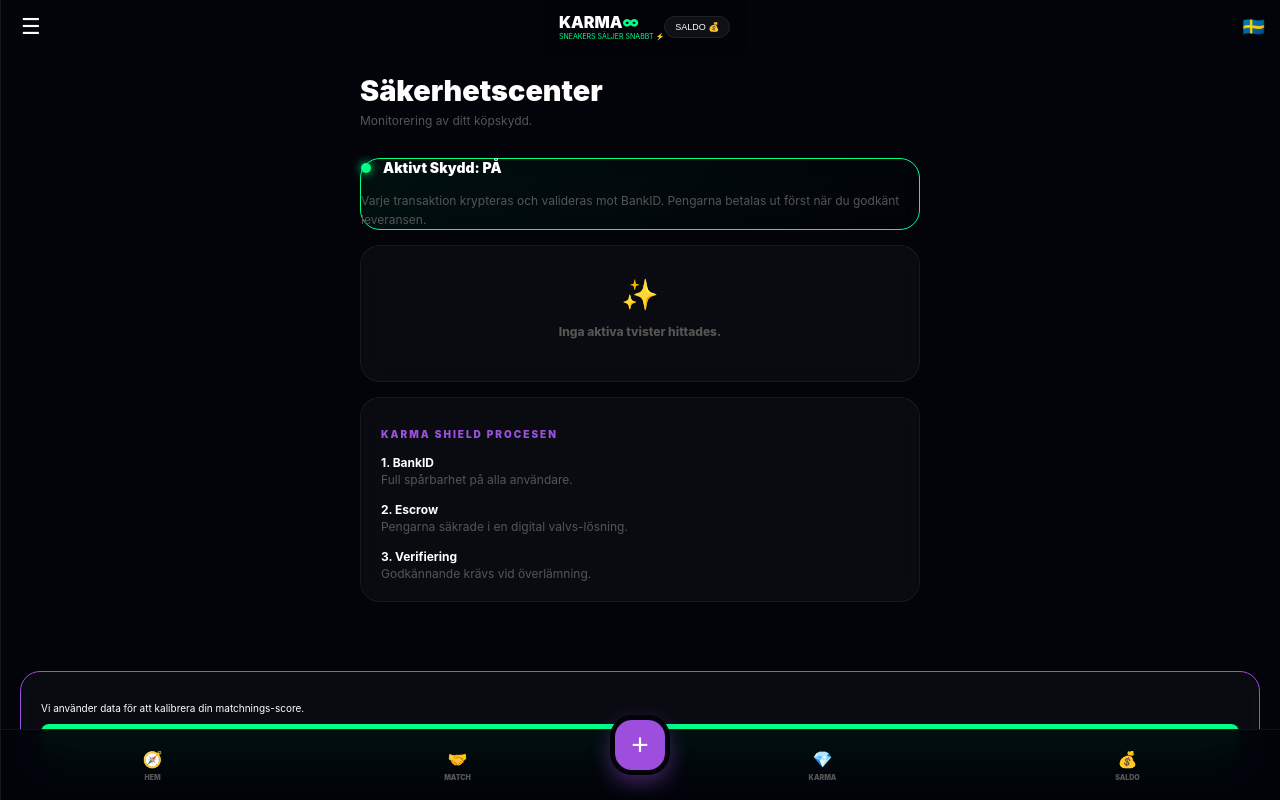
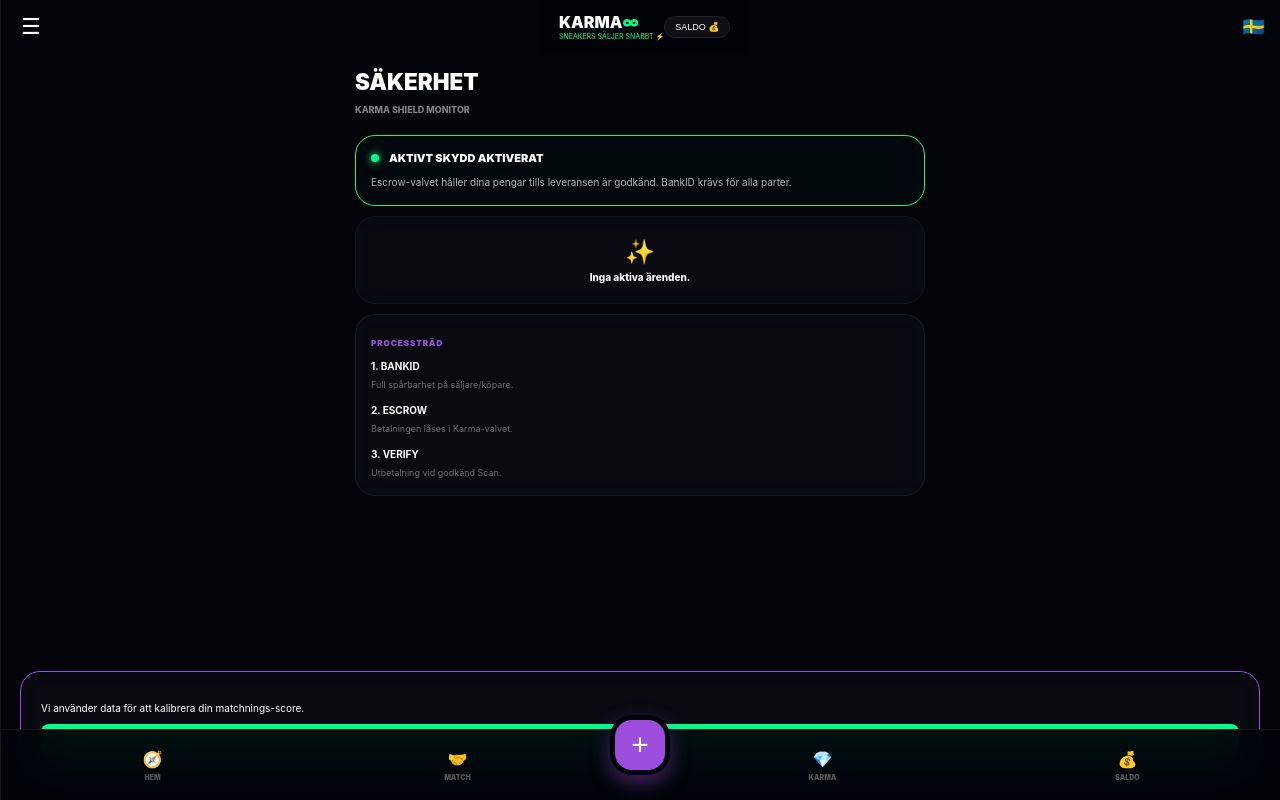
Before and after one commit to gascheckking/marketbeg-appGem, a Next.js app: page /dispute in a window 1280 px wide. Built offline with nearby package versions, Linux system fonts and the light colour scheme.

Commit message:
Update page.tsx

```diff
--- a/app/dispute/page.tsx
+++ b/app/dispute/page.tsx
@@ -4,39 +4,39 @@ import React from 'react';
 
 export default function SecurityCenter() {
   return (
-    <div className="page-wrapper" style={{ padding: '20px' }}>
-      <header style={{ marginBottom: '30px' }}>
-        <h1 style={{ fontSize: '1.8rem', fontWeight: 900, margin: 0 }}>Säkerhetscenter</h1>
-        <p className="muted" style={{ fontSize: '12px', marginTop: '5px' }}>Monitorering av ditt köpskydd.</p>
+    <div className="page-wrapper" style={{ padding: '15px' }}>
+      <header style={{ marginBottom: '20px' }}>
+        <h1 style={{ fontSize: '1.4rem', fontWeight: 900, margin: 0 }}>SÄKERHET</h1>
+        <p style={{ fontSize: '9px', opacity: 0.5, fontWeight: 800 }}>KARMA SHIELD MONITOR</p>
       </header>
 
-      <div style={{ display: 'flex', flexDirection: 'column', gap: '15px' }}>
-        <div className="glass-card" style={{ border: '1px solid var(--neon-mint)', background: 'linear-gradient(135deg, rgba(0,255,136,0.05), transparent)' }}>
-          <div style={{ display: 'flex', alignItems: 'center', gap: '12px', marginBottom: '15px' }}>
-            <div style={{ width: '10px', height: '10px', background: 'var(--neon-mint)', borderRadius: '50%', boxShadow: '0 0 10px var(--neon-mint)' }}></div>
-            <h2 style={{ fontSize: '14px', margin: 0, fontWeight: 900 }}>Aktivt Skydd: PÅ</h2>
+      <div style={{ display: 'flex', flexDirection: 'column', gap: '10px' }}>
+        <div className="glass-card" style={{ padding: '15px', border: '1px solid var(--neon-mint)', background: 'rgba(0,255,136,0.02)' }}>
+          <div style={{ display: 'flex', alignItems: 'center', gap: '10px', marginBottom: '10px' }}>
+            <div style={{ width: '8px', height: '8px', background: 'var(--neon-mint)', borderRadius: '50%', boxShadow: '0 0 8px var(--neon-mint)' }}></div>
+            <h2 style={{ fontSize: '11px', margin: 0, fontWeight: 900 }}>AKTIVT SKYDD AKTIVERAT</h2>
           </div>
-          <p className="muted" style={{ fontSize: '12px', lineHeight: '1.6', margin: 0 }}>
-            Varje transaktion krypteras och valideras mot BankID. Pengarna betalas ut först när du godkänt leveransen.
+          <p style={{ fontSize: '10px', lineHeight: '1.5', margin: 0, opacity: 0.7 }}>
+            Escrow-valvet håller dina pengar tills leveransen är godkänd. BankID krävs för alla parter.
           </p>
         </div>
 
-        <div className="glass-card" style={{ padding: '30px 20px', textAlign: 'center' }}>
-          <div style={{ fontSize: '30px', marginBottom: '10px' }}>✨</div>
-          <p className="muted" style={{ fontSize: '12px', fontWeight: 800 }}>Inga aktiva tvister hittades.</p>
+        <div className="glass-card" style={{ padding: '20px', textAlign: 'center', border: '1px solid rgba(255,255,255,0.03)' }}>
+          <div style={{ fontSize: '24px', marginBottom: '5px' }}>✨</div>
+          <p style={{ fontSize: '10px', fontWeight: 800, margin: 0 }}>Inga aktiva ärenden.</p>
         </div>
 
-        <div className="glass-card" style={{ padding: '20px' }}>
-          <h3 style={{ fontSize: '10px', fontWeight: 900, letterSpacing: '2px', color: 'var(--neon-purple)', marginBottom: '15px' }}>KARMA SHIELD PROCESEN</h3>
-          <div style={{ display: 'grid', gridTemplateColumns: '1fr', gap: '15px' }}>
+        <div className="glass-card" style={{ padding: '15px' }}>
+          <h3 style={{ fontSize: '8px', fontWeight: 900, letterSpacing: '1px', color: 'var(--neon-purple)', marginBottom: '12px' }}>PROCESSTRÄD</h3>
+          <div style={{ display: 'flex', flexDirection: 'column', gap: '12px' }}>
             {[
-              { t: '1. BankID', d: 'Full spårbarhet på alla användare.' },
-              { t: '2. Escrow', d: 'Pengarna säkrade i en digital valvs-lösning.' },
-              { t: '3. Verifiering', d: 'Godkännande krävs vid överlämning.' }
+              { t: '1. BANKID', d: 'Full spårbarhet på säljare/köpare.' },
+              { t: '2. ESCROW', d: 'Betalningen låses i Karma-valvet.' },
+              { t: '3. VERIFY', d: 'Utbetalning vid godkänd Scan.' }
             ].map((step, i) => (
-              <div key={i} style={{ fontSize: '12px' }}>
-                <strong style={{ display: 'block', color: '#fff', marginBottom: '2px' }}>{step.t}</strong>
-                <span className="muted">{step.d}</span>
+              <div key={i}>
+                <strong style={{ display: 'block', fontSize: '10px', color: '#fff' }}>{step.t}</strong>
+                <span style={{ fontSize: '9px', opacity: 0.4 }}>{step.d}</span>
               </div>
             ))}
           </div>
```
